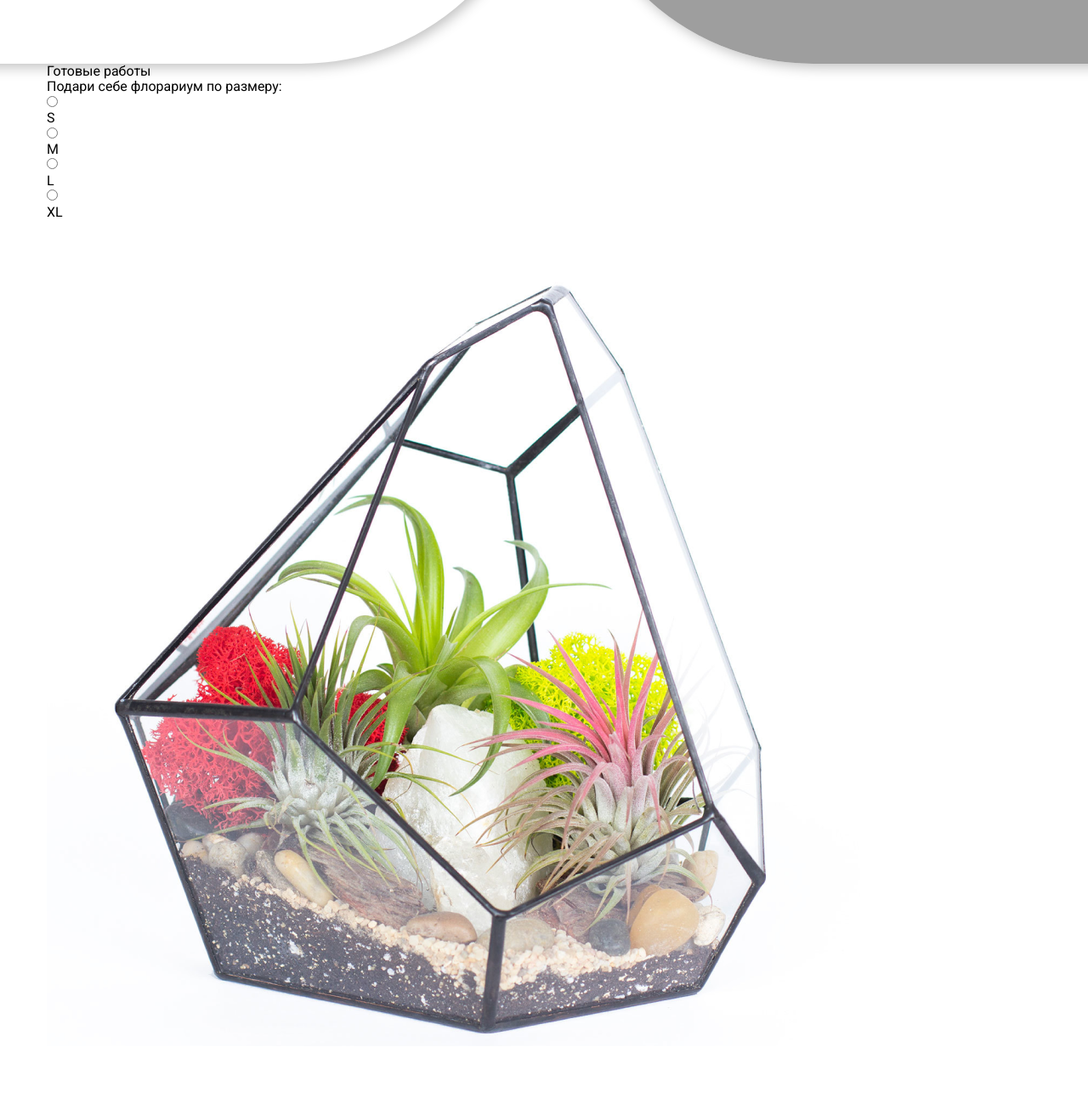
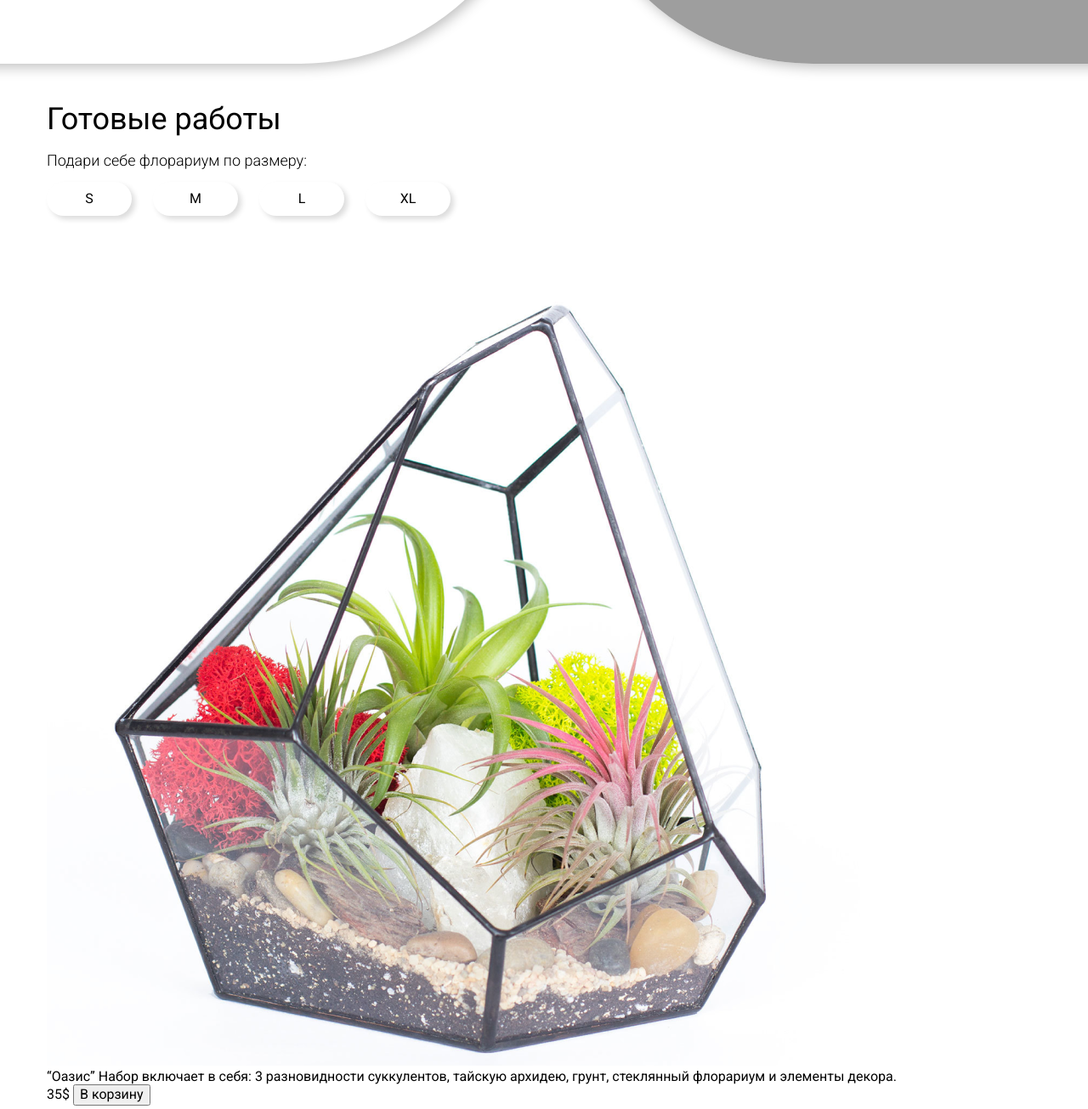
Before and after one commit to ElenaPredybaylo/Florarium, a plain HTML site: page index.html in a window 1280 px wide. Shown: the part 598-1903 px from the top of the page at 85% size. Before the commit the page ends 1833 px from the top, so only its background shows below. Drawn offline with Linux system fonts and the light colour scheme; grey boxes are pictures that could not be loaded.

Commit message:
Add files via upload

```diff
--- a/css/style.css
+++ b/css/style.css
@@ -45,6 +45,12 @@ a {
   max-width: 1170px;
   width: 95%;
   margin: 0 auto;
+}
+
+.section-title {
+  font-weight: bolt;
+  font-size: 36px;
+  line-height: 131.19%;
 }
 
 .header {
@@ -347,3 +353,47 @@ a {
     align-self: flex-end;
   }
 }
+
+.works {
+  padding-top: 42px;
+  padding-bottom: 68px;
+}
+
+.works__subtitle {
+  font-weight: 300;
+  font-size: 18px;
+  line-height: 131.19%;
+  margin: 13px 0px;
+}
+
+.works__size-list {
+  display: flex;
+  margin-bottom: 28px;
+}
+
+.works__size-item {
+  margin-right: 25px;
+  position: relative;
+}
+
+.works__size-btn {
+  position: absolute;
+  top: 0;
+  left: -9999px;
+}
+
+.works__size-fake {
+  width: 100px;
+  height: 40px;
+  box-shadow: 4px 4px 6px rgba(0, 0, 0, 0.14);
+  background: #ffffff;
+  border-radius: 50px;
+  display: flex;
+  justify-content: center;
+  align-items: center;
+  cursor: pointer;
+}
+
+.works__size-btn:checked+.works__size-fake {
+  background: #FFBF42;
+}
--- a/index.html
+++ b/index.html
@@ -130,7 +130,53 @@
                                     <img src="img/finished_work/oazis.png" alt="" class="works__img">
                                 </a>
                                 <div class="works__product-info">
-
+                                    <a href="#" class="works__product-naim">
+                                        “Оазис”
+                                    </a>
+                                    <a href="#" class="works__product-desk">
+                                        Набор включает в себя: 3 разновидности суккулентов, тайскую архидею, грунт,
+                                        стеклянный флорариум и элементы декора.
+                                    </a>
+                                    <div class="works__product-futer">
+                                        <span class="works-price">35$</span>
+                                        <button class="in-cart">В корзину</button>
+                                    </div>
+                                </div>
+                            </li>
+                            <li class="works_item">
+                                <a href="#" class="works__product">
+                                    <img src="img/finished_work/oazis.png" alt="" class="works__img">
+                                </a>
+                                <div class="works__product-info">
+                                    <a href="#" class="works__product-naim">
+                                        “Оазис”
+                                    </a>
+                                    <a href="#" class="works__product-desk">
+                                        Набор включает в себя: 3 разновидности суккулентов, тайскую архидею, грунт,
+                                        стеклянный флорариум и элементы декора.
+                                    </a>
+                                    <div class="works__product-futer">
+                                        <span class="works-price">35$</span>
+                                        <button class="in-cart">В корзину</button>
+                                    </div>
+                                </div>
+                            </li>
+                            <li class="works_item">
+                                <a href="#" class="works__product">
+                                    <img src="img/finished_work/oazis.png" alt="" class="works__img">
+                                </a>
+                                <div class="works__product-info">
+                                    <a href="#" class="works__product-naim">
+                                        “Оазис”
+                                    </a>
+                                    <a href="#" class="works__product-desk">
+                                        Набор включает в себя: 3 разновидности суккулентов, тайскую архидею, грунт,
+                                        стеклянный флорариум и элементы декора.
+                                    </a>
+                                    <div class="works__product-futer">
+                                        <span class="works-price">35$</span>
+                                        <button class="in-cart">В корзину</button>
+                                    </div>
                                 </div>
                             </li>
                         </ul>
```
